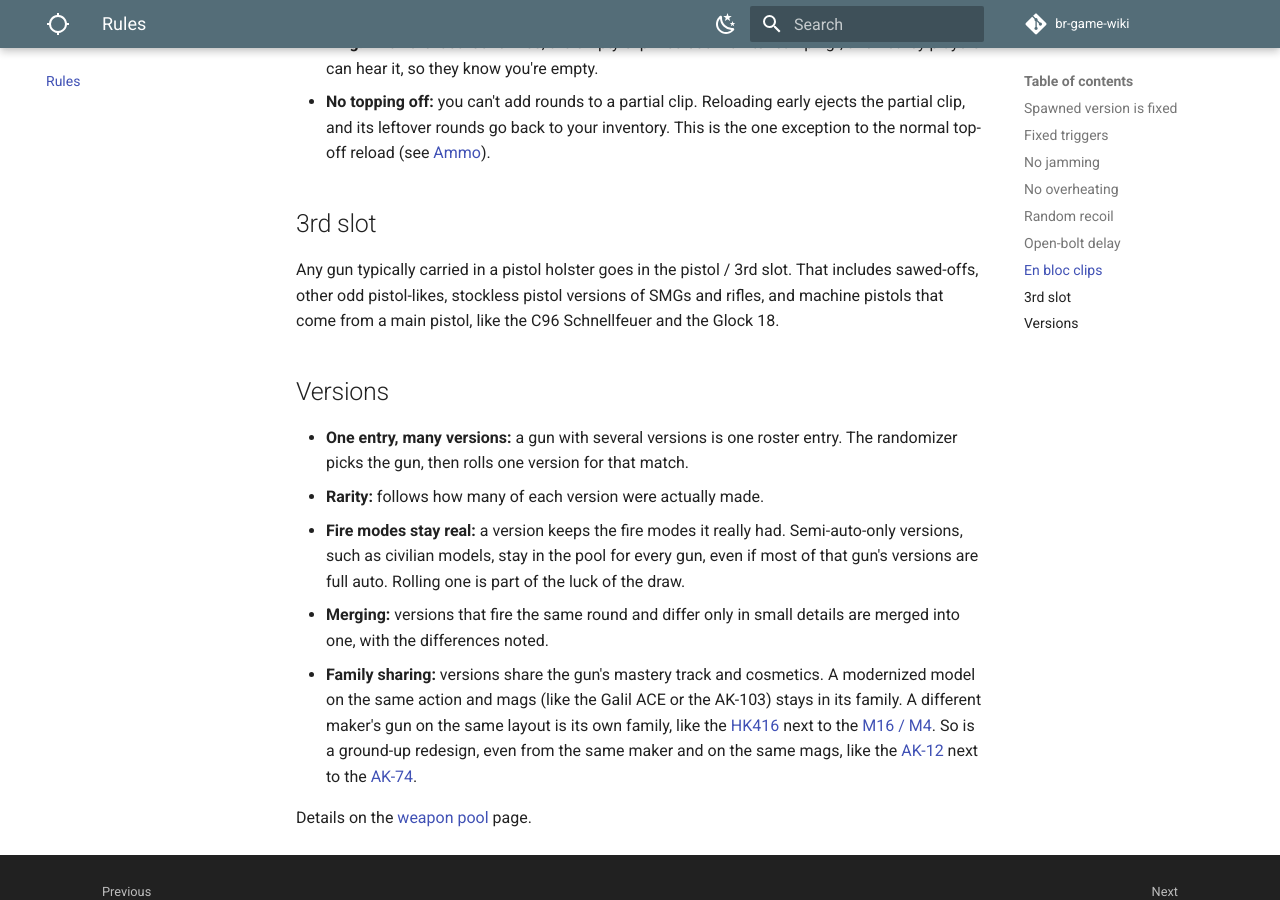
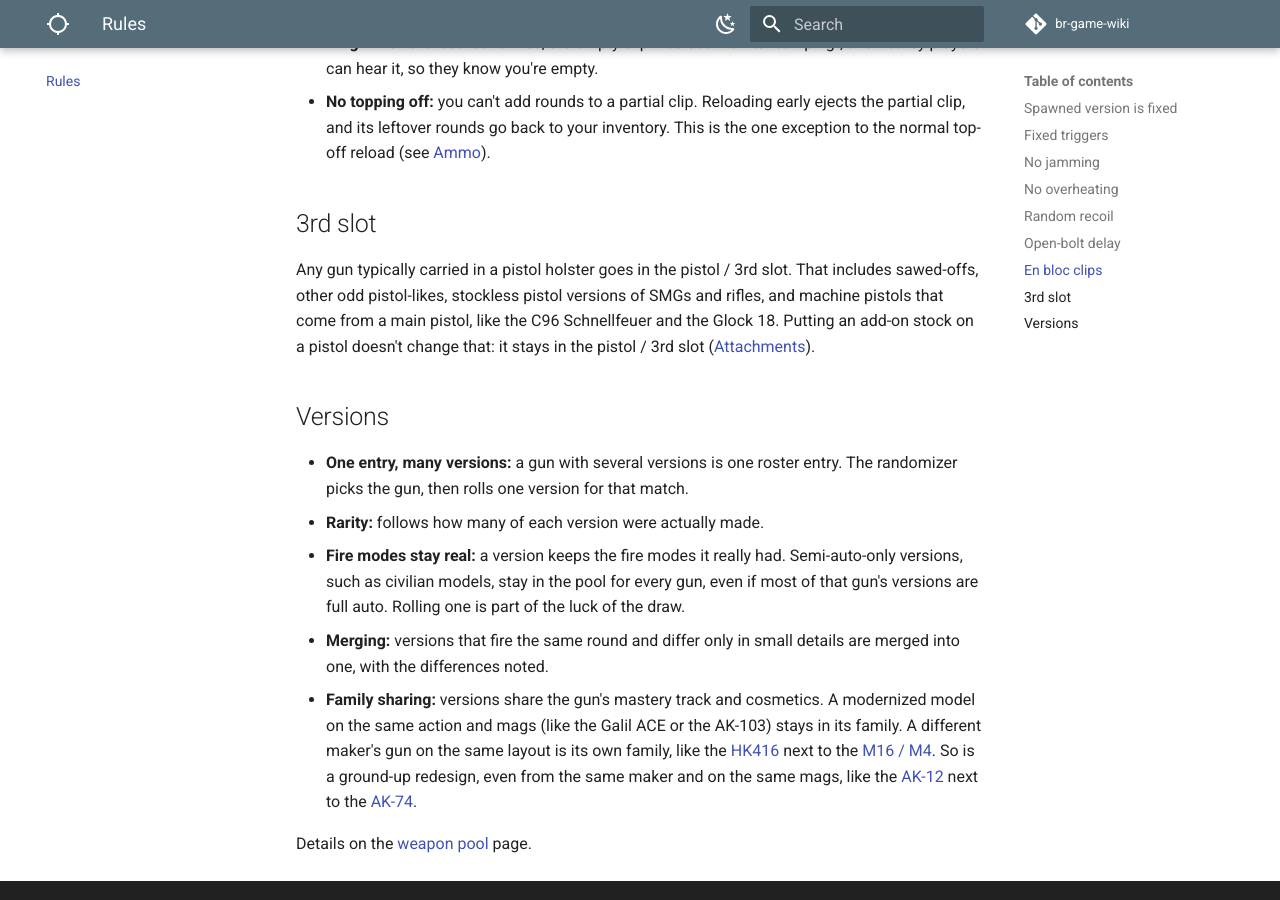
Before and after one commit to DerrickSpartan1/br-game-wiki, an MkDocs documentation site: the page built from docs/rules.md, in a window 1280 px wide and 900 px high, scrolled down 2783 px. Built offline with MkDocs 1.6.1 and Material for MkDocs 9.7.7, drawn with Linux system fonts in a browser that asks for light colours; comment, search, counter and statistics services are not loaded.

Commit message:
Decide that a pistol with an add-on stock stays in the 3rd slot
Co-Authored-By: Claude Opus 5.5 <noreply@anthropic.com>
Claude-Session: https://claude.ai/code/session_01LAp2s4euUjj6HZthupXLj4

```diff
--- a/docs/rules.md
+++ b/docs/rules.md
@@ -75,7 +75,7 @@ Guns that load fixed en bloc clips, like the [M1 Garand](weapons/battle-rifles/m
 
 ## 3rd slot
 
-Any gun typically carried in a pistol holster goes in the pistol / 3rd slot. That includes sawed-offs, other odd pistol-likes, stockless pistol versions of SMGs and rifles, and machine pistols that come from a main pistol, like the C96 Schnellfeuer and the Glock 18.
+Any gun typically carried in a pistol holster goes in the pistol / 3rd slot. That includes sawed-offs, other odd pistol-likes, stockless pistol versions of SMGs and rifles, and machine pistols that come from a main pistol, like the C96 Schnellfeuer and the Glock 18. Putting an add-on stock on a pistol doesn't change that: it stays in the pistol / 3rd slot ([Attachments](systems/attachments.md#attachment-slots)).
 
 ## Versions
 
```
Also changed, not shown: docs/planning/changelog.md (+1 -0 lines), docs/planning/decisions.md (+1 -0 lines), docs/planning/open-questions.md (+0 -1 lines), docs/systems/attachments.md (+1 -1 lines).
